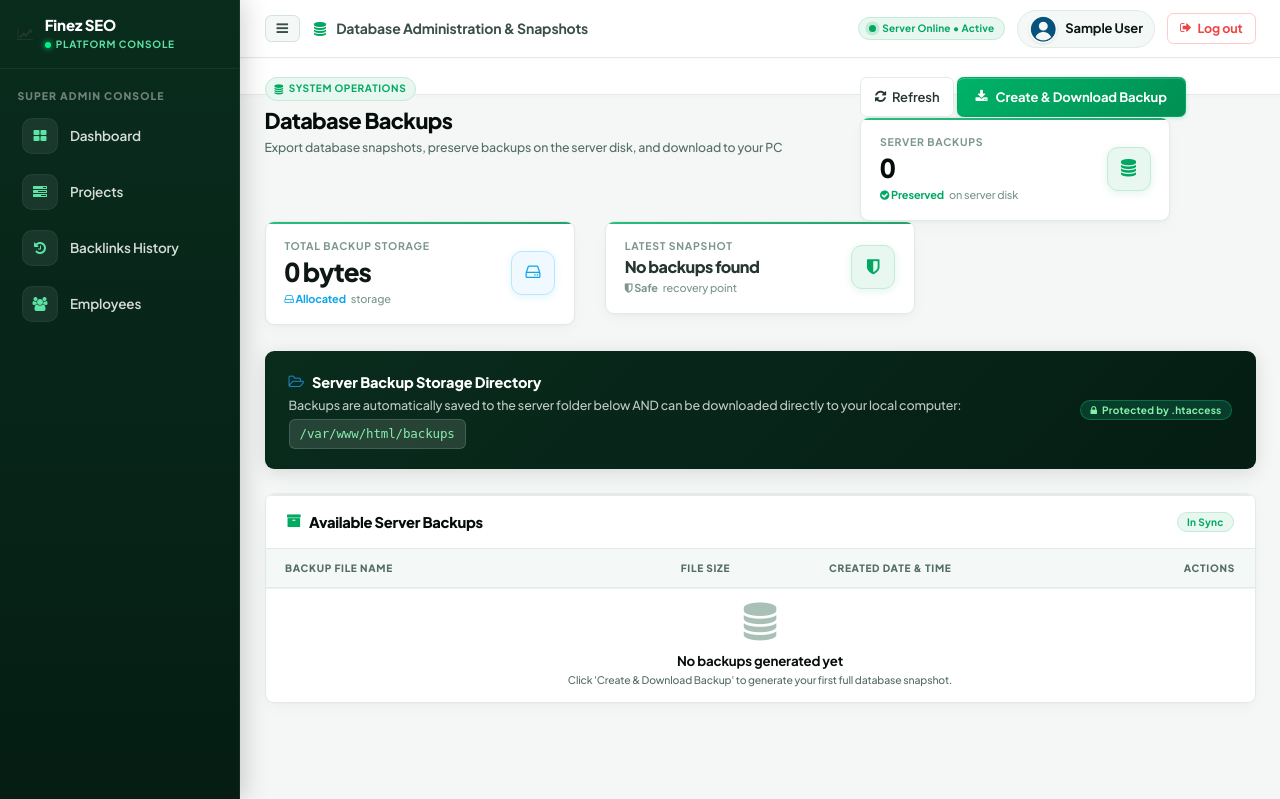
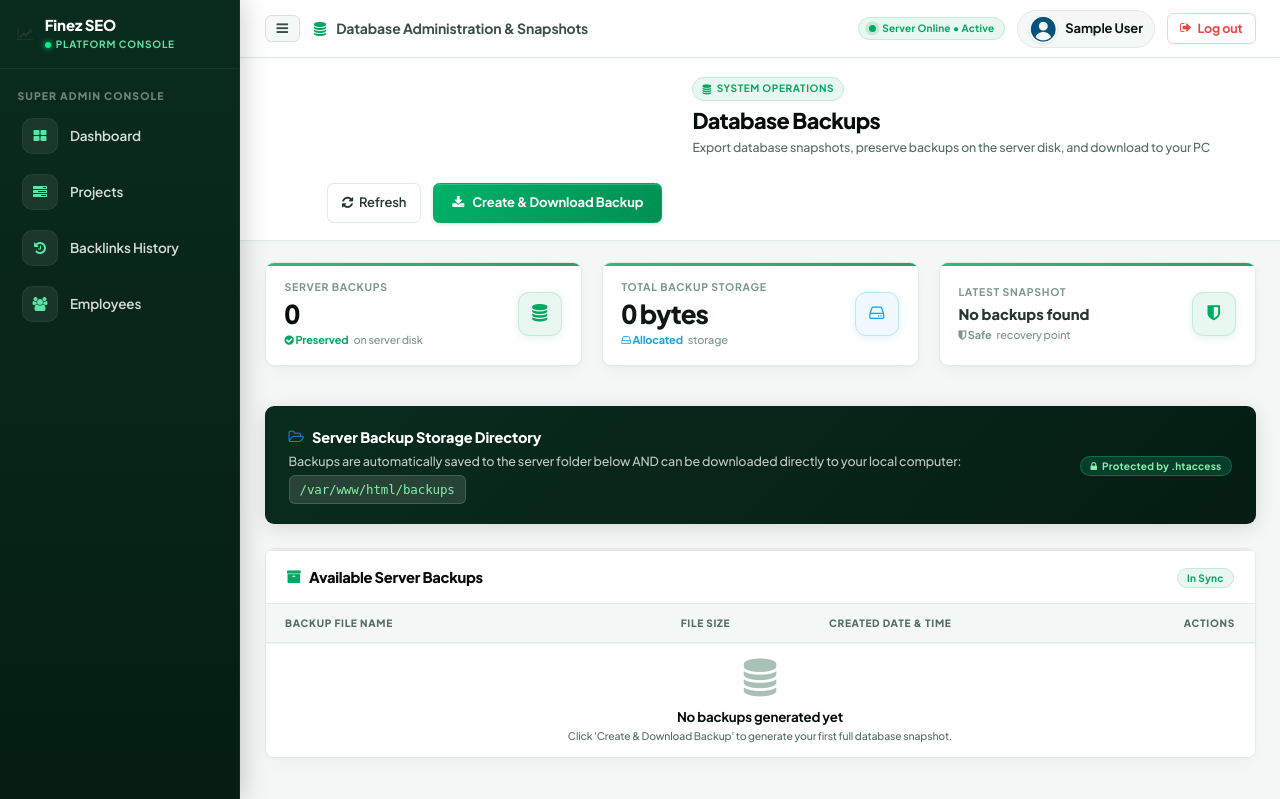
Before and after one commit to finezdevl-hue/finez_seo, a PHP site: page /seo/backup.php in a window 1280 px wide. Shown: the top 799 px of the page. Run offline with PHP 8.4, Linux system fonts and the light colour scheme; the visitor is signed in with stand-in values (Sample User, id 1); data comes from the database, SQL or seed files in the repository; data that the repository does not hold is empty.

Commit message:
Fix database backups KPI layout alignment and page heading flex

```diff
--- a/css/modern-theme.css
+++ b/css/modern-theme.css
@@ -613,9 +613,15 @@ body.mini-navbar .nav.metismenu > li > a i {
     background: #ffffff !important;
     border-bottom: 1px solid var(--falcon-border-color) !important;
     padding: 1.35rem 1.75rem 1.25rem 1.75rem !important;
-    margin-bottom: 1.5rem;
+    margin: 0 0 1.5rem 0 !important;
     box-shadow: 0 1px 4px rgba(10, 25, 18, 0.02);
     position: relative;
+    display: flex !important;
+    align-items: center !important;
+    justify-content: space-between !important;
+    flex-wrap: wrap !important;
+    gap: 16px;
+    clear: both !important;
 }
 
 .page-heading::after {
@@ -626,6 +632,7 @@ body.mini-navbar .nav.metismenu > li > a i {
     right: 1.75rem;
     height: 1px;
     background: linear-gradient(90deg, rgba(0, 168, 98, 0.3) 0%, transparent 80%);
+    pointer-events: none;
 }
 
 .page-title-badge {
@@ -663,7 +670,27 @@ body.mini-navbar .nav.metismenu > li > a i {
    Falcon CRM KPI Metrics Row & Cards (Compact & Elegant)
    ========================================================================== */
 .crm-kpi-row {
-    margin-bottom: 1.5rem;
+    display: flex !important;
+    flex-wrap: wrap !important;
+    margin-left: -10px !important;
+    margin-right: -10px !important;
+    margin-bottom: 1.5rem !important;
+    clear: both !important;
+}
+
+.crm-kpi-row > [class*="col-"] {
+    float: none !important;
+    padding-left: 10px !important;
+    padding-right: 10px !important;
+    margin-bottom: 14px;
+    display: flex !important;
+    flex-direction: column !important;
+}
+
+.crm-kpi-row .crm-kpi-card {
+    flex: 1 1 auto;
+    width: 100%;
+    margin-bottom: 0;
 }
 
 .crm-kpi-card {
--- a/seo/backup.php
+++ b/seo/backup.php
@@ -124,13 +124,13 @@ if (!isset($_SESSION['name'])) {
             <!-- Top Header End -->
 
             <!-- Falcon Page Heading Start -->
-            <div class="row wrapper page-heading">
+            <div class="row wrapper page-heading" style="margin: 0 0 20px 0; display: flex; align-items: center; justify-content: space-between; flex-wrap: wrap;">
                 <div class="col-sm-7 page-heading-left">
                     <span class="page-title-badge"><i class="fa fa-database"></i> System Operations</span>
                     <h2>Database Backups</h2>
                     <p class="page-heading-desc">Export database snapshots, preserve backups on the server disk, and download to your PC</p>
                 </div>
-                <div class="col-sm-5 page-heading-right">
+                <div class="col-sm-5 page-heading-right" style="display: flex; align-items: center; justify-content: flex-end; gap: 12px; margin-top: 10px; flex-wrap: wrap;">
                     <button type="button" class="btn btn-white" onclick="loadBackupsList();" style="height: 40px; font-size: 13px; font-weight: 600; padding: 0 14px; display: inline-flex; align-items: center; gap: 6px;">
                         <i class="fa fa-refresh"></i> Refresh
                     </button>
@@ -142,10 +142,10 @@ if (!isset($_SESSION['name'])) {
             <!-- Page Heading End -->
 
             <!-- Falcon CRM 3-Card KPI Row -->
-            <div class="wrapper wrapper-content" style="padding-bottom: 0 !important;">
+            <div class="wrapper wrapper-content" style="padding-bottom: 0 !important; padding-top: 0 !important;">
                 <div class="row crm-kpi-row">
                     <!-- KPI 1: Total Backups on Server -->
-                    <div class="col-sm-4">
+                    <div class="col-sm-4 col-xs-12">
                         <div class="crm-kpi-card">
                             <div class="crm-kpi-info">
                                 <span class="crm-kpi-label">Server Backups</span>
@@ -159,7 +159,7 @@ if (!isset($_SESSION['name'])) {
                     </div>
 
                     <!-- KPI 2: Server Storage Used -->
-                    <div class="col-sm-4">
+                    <div class="col-sm-4 col-xs-12">
                         <div class="crm-kpi-card">
                             <div class="crm-kpi-info">
                                 <span class="crm-kpi-label">Total Backup Storage</span>
@@ -173,11 +173,11 @@ if (!isset($_SESSION['name'])) {
                     </div>
 
                     <!-- KPI 3: Latest Backup Timestamp -->
-                    <div class="col-sm-4">
+                    <div class="col-sm-4 col-xs-12">
                         <div class="crm-kpi-card">
                             <div class="crm-kpi-info">
                                 <span class="crm-kpi-label">Latest Snapshot</span>
-                                <span class="crm-kpi-value" id="kpi_latest_backup" style="font-size: 1.15rem; font-weight: 800; color: var(--falcon-green);">Checking...</span>
+                                <span class="crm-kpi-value" id="kpi_latest_backup" style="font-size: 1.05rem; font-weight: 800; color: var(--falcon-green); letter-spacing: 0; line-height: 1.25;">Checking...</span>
                                 <span class="crm-kpi-subtext"><span style="color: var(--falcon-green); font-weight: 700;"><i class="fa fa-shield"></i> Safe</span> recovery point</span>
                             </div>
                             <div class="crm-kpi-icon success">
```
